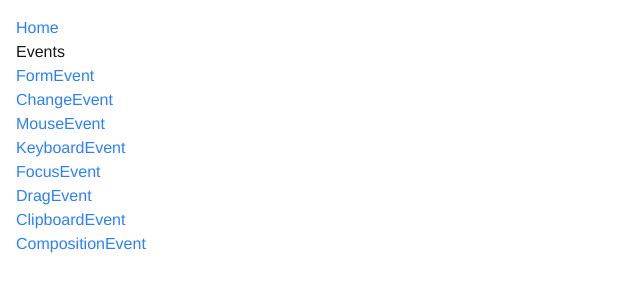
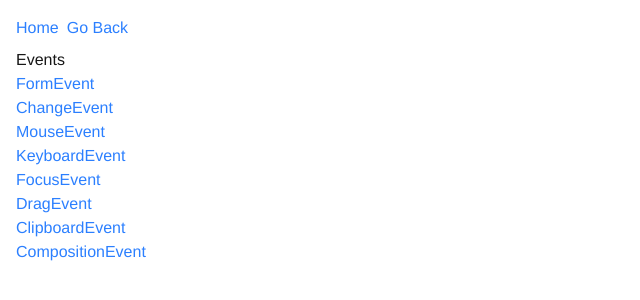
Before and after one commit to emanuelefavero/react-typescript, a Next.js app: page /events in a window 1280 px wide. Shown: the top 300 px of the page, without its empty margins (0-640 px from the left). Built offline with nearby package versions, Linux system fonts and the light colour scheme.

Commit message:
feat: add back button in header

```diff
--- a/src/app/globals.css
+++ b/src/app/globals.css
@@ -35,3 +35,14 @@ a {
     text-decoration: underline;
   }
 }
+
+button.link {
+  color: var(--link);
+  background: none;
+  border: none;
+  cursor: pointer;
+
+  &:hover {
+    text-decoration: underline;
+  }
+}
--- a/src/components/Header.tsx
+++ b/src/components/Header.tsx
@@ -2,8 +2,20 @@
 
 import Link from 'next/link'
 import { usePathname } from 'next/navigation'
+import { useRouter } from 'next/navigation'
 
 export default function Component() {
   const pathname = usePathname()
-  return <>{pathname === '/' ? 'Home' : <Link href='/'>Home</Link>}</>
+  const router = useRouter()
+
+  if (pathname === '/') return 'Home'
+
+  return (
+    <div className='flex gap-2 mb-2'>
+      <Link href='/'>Home</Link>
+      <button onClick={() => router.back()} className='link'>
+        Go Back
+      </button>
+    </div>
+  )
 }
```
